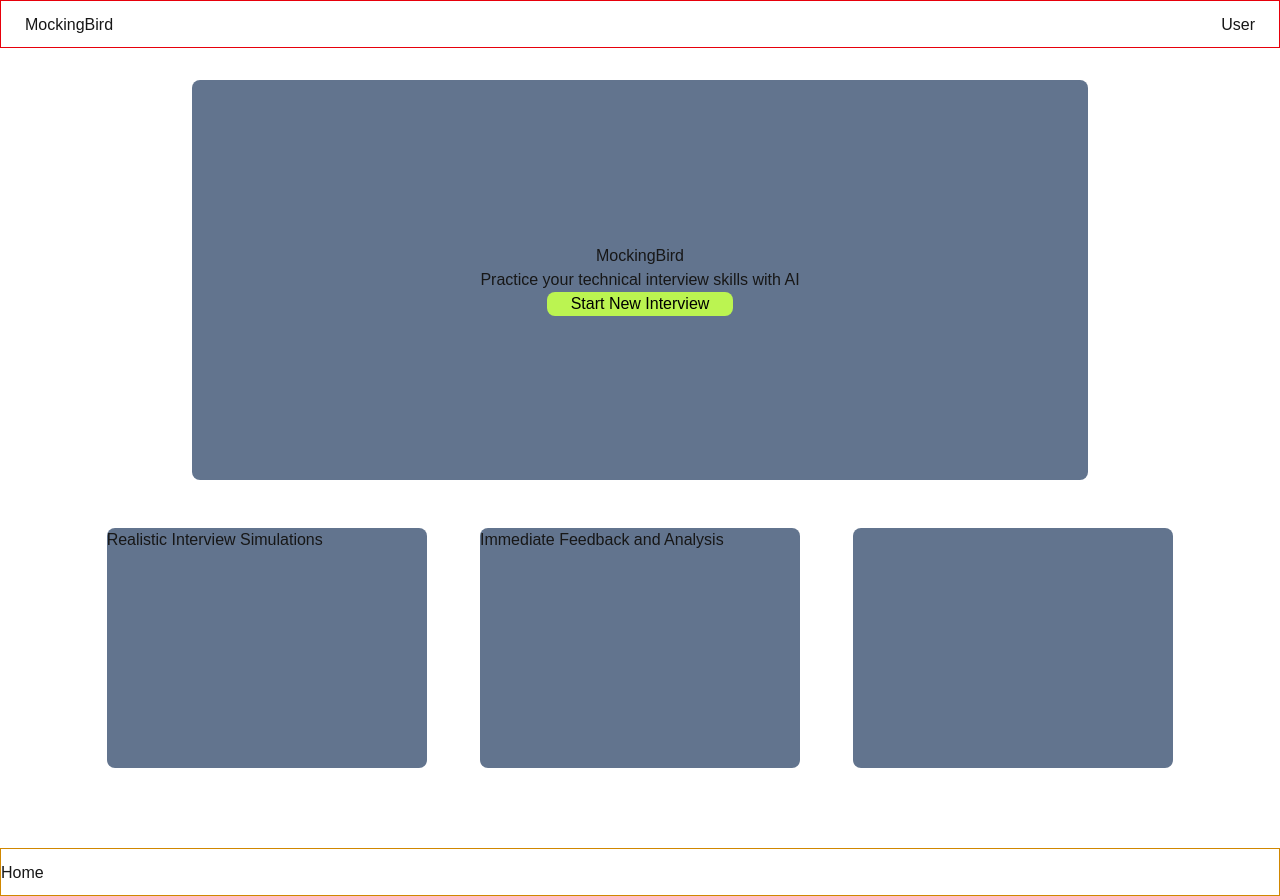
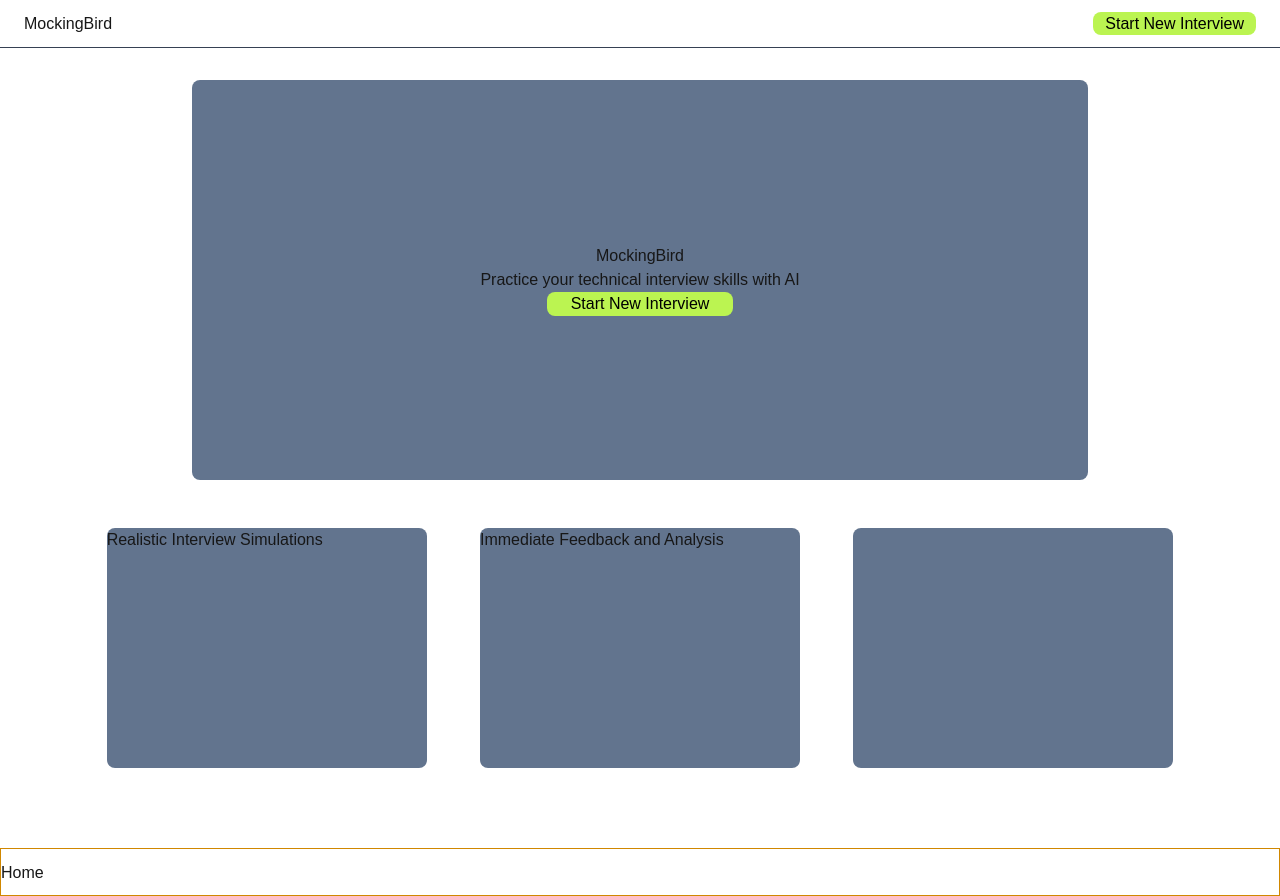
Before and after one commit to danxguerrero/MockingBird, a Next.js app in the folder mockingbird/: page / in a window 1280 px wide. Built offline with nearby package versions, Linux system fonts and the light colour scheme.

Commit message:
Add styling to Header component

```diff
--- a/mockingbird/src/app/components/Header.tsx
+++ b/mockingbird/src/app/components/Header.tsx
@@ -1,8 +1,18 @@
+'use client'
+import { usePathname } from 'next/navigation'
+import Link from 'next/link'
+
 export const Header = () => {
+    const pathname = usePathname()
+
     return (
-        <div className="border border-red-600 h-12 p-6 py-3 flex justify-between">
+        <div className="border-b border-gray-700 h-12 p-6 py-3 flex justify-between">
             <p>MockingBird</p>
-            <p>User</p>
+            {pathname === '/' ?
+                <Link href="/interview" className="inline-block bg-lime-300 text-black px-3 rounded-lg hover:bg-lime-500 hover:text-white transition-colors">Start New Interview</Link>
+                :
+                <Link href="/" className="inline-block bg-lime-300 text-black px-6 rounded-lg hover:bg-lime-500 hover:text-white transition-colors">Home</Link>
+            }
         </div>
     )
 }
```
